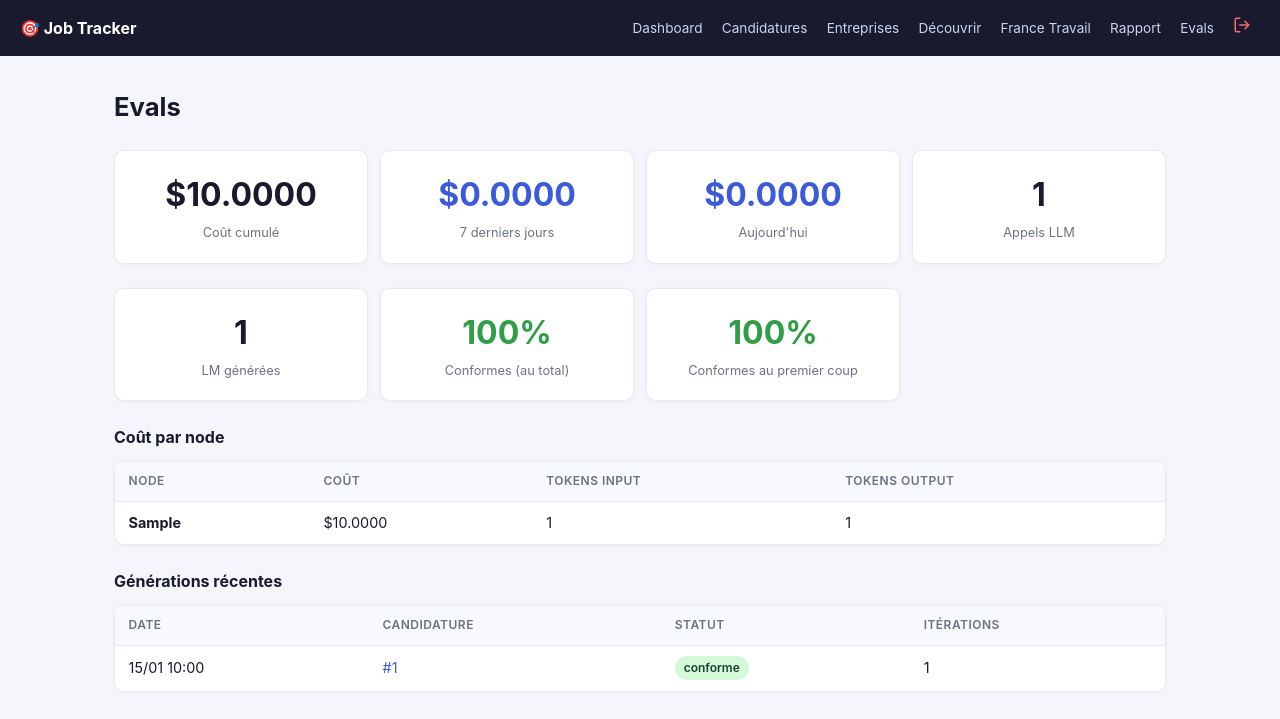
After one commit to adoudi-mondher/job-tracker, a Flask app: page /evals/ in a window 1280 px wide. The commit adds this page. Shown: the top 719 px of the page. Run offline with Flask 3, Linux system fonts and the light colour scheme; the visitor is signed in with stand-in values (Sample User, id 1); tables that the repository leaves empty hold one stand-in row (values such as "Sample post"); some libraries are stand-ins or nearby versions.

Commit message:
feat(evals): ajoute la page /evals (cout LLM, taux conforme, top motifs de rejet)

```diff
--- a/app/__init__.py
+++ b/app/__init__.py
@@ -22,6 +22,7 @@ def create_app(config_class=Config):
     from app.routes.interactions import interactions_bp
     from app.routes.api import api_bp
     from app.routes.offres import offres_bp
+    from app.routes.evals import evals_bp
 
     app.register_blueprint(main_bp)
     app.register_blueprint(entreprises_bp, url_prefix='/entreprises')
@@ -29,5 +30,6 @@ def create_app(config_class=Config):
     app.register_blueprint(interactions_bp, url_prefix='/interactions')
     app.register_blueprint(api_bp, url_prefix='/api')
     app.register_blueprint(offres_bp, url_prefix='/offres')
+    app.register_blueprint(evals_bp, url_prefix='/evals')
 
     return app
--- /dev/null
+++ b/app/routes/evals.py
@@ -0,0 +1,71 @@
+from collections import Counter, defaultdict
+from datetime import datetime, timedelta
+
+from flask import Blueprint, render_template
+from sqlalchemy.exc import OperationalError, ProgrammingError
+
+from app import db
+from app.models import LlmCall, LmGenerationRun
+from app.routes.main import login_required
+
+evals_bp = Blueprint("evals", __name__)
+
+
+@evals_bp.route("/")
+@login_required
+def index():
+    try:
+        appels = LlmCall.query.order_by(LlmCall.created_at.desc()).all()
+        runs = LmGenerationRun.query.order_by(LmGenerationRun.created_at.desc()).all()
+    except (OperationalError, ProgrammingError):
+        # Tables gérées par langgraph-agents (ensure_table) — absentes en dev local (sqlite)
+        # ou si le service n'a jamais tourné contre cette base.
+        db.session.rollback()
+        appels, runs = [], []
+
+    aujourd_hui = datetime.utcnow().date()
+    debut_semaine = aujourd_hui - timedelta(days=7)
+
+    cout_total = sum(float(a.cost_usd or 0) for a in appels)
+    cout_semaine = sum(
+        float(a.cost_usd or 0) for a in appels if a.created_at and a.created_at.date() >= debut_semaine
+    )
+    cout_jour = sum(
+        float(a.cost_usd or 0) for a in appels if a.created_at and a.created_at.date() == aujourd_hui
+    )
+
+    cout_par_node = defaultdict(float)
+    tokens_par_node = defaultdict(lambda: {"input": 0, "output": 0})
+    for a in appels:
+        cout_par_node[a.node] += float(a.cost_usd or 0)
+        tokens_par_node[a.node]["input"] += a.input_tokens or 0
+        tokens_par_node[a.node]["output"] += a.output_tokens or 0
+
+    nb_runs = len(runs)
+    nb_conformes = sum(1 for r in runs if r.statut_verification == "conforme")
+    nb_premier_coup = sum(
+        1 for r in runs if r.statut_verification == "conforme" and r.nb_iterations == 1
+    )
+    taux_conforme = (nb_conformes / nb_runs * 100) if nb_runs else 0
+    taux_premier_coup = (nb_premier_coup / nb_runs * 100) if nb_runs else 0
+
+    motifs_compteur = Counter()
+    for r in runs:
+        for motif in (r.motifs_json or []):
+            motifs_compteur[motif] += 1
+    top_motifs = motifs_compteur.most_common(5)
+
+    return render_template(
+        "evals/index.html",
+        cout_total=cout_total,
+        cout_semaine=cout_semaine,
+        cout_jour=cout_jour,
+        nb_appels=len(appels),
+        cout_par_node=sorted(cout_par_node.items(), key=lambda x: x[1], reverse=True),
+        tokens_par_node=tokens_par_node,
+        nb_runs=nb_runs,
+        taux_conforme=taux_conforme,
+        taux_premier_coup=taux_premier_coup,
+        top_motifs=top_motifs,
+        runs_recents=runs[:10],
+    )
--- a/app/static/css/style.css
+++ b/app/static/css/style.css
@@ -275,6 +275,7 @@ td.notes-cell { max-width: 180px; overflow: hidden; text-overflow: ellipsis; whi
     white-space: nowrap;
 }
 .badge-warning    { background: #fff3cd; color: #7c5e0a; }
+.badge-success    { background: #d3f9d8; color: #1b4332; }
 .badge-à-envoyer  { background: #e8eaf0; color: #3b3f5c; }
 .badge-envoyée    { background: #dbe4ff; color: #1e3a8a; }
 .badge-relance    { background: #fff3cd; color: #7c5e0a; }
--- a/app/templates/base/layout.html
+++ b/app/templates/base/layout.html
@@ -27,6 +27,7 @@
         <a href="{{ url_for('offres.index') }}">Découvrir</a>
         <a href="{{ url_for('offres.france_travail') }}">France Travail</a>
         <a href="{{ url_for('main.rapport') }}" target="_blank">Rapport</a>
+        <a href="{{ url_for('evals.index') }}">Evals</a>
         <a href="{{ url_for('main.logout') }}" class="nav-logout" title="Déconnexion">
             <svg xmlns="http://www.w3.org/2000/svg" width="18" height="18" viewBox="0 0 24 24"
                  fill="none" stroke="currentColor" stroke-width="2" stroke-linecap="round" stroke-linejoin="round">
--- /dev/null
+++ b/app/templates/evals/index.html
@@ -0,0 +1,128 @@
+{% extends "base/layout.html" %}
+{% block title %}Evals — Job Tracker{% endblock %}
+
+{% block content %}
+<div class="page-header">
+    <h1>Evals</h1>
+</div>
+
+{% if nb_appels == 0 and nb_runs == 0 %}
+<p>Aucune donnée pour l'instant — les tables <code>llm_calls</code> et <code>lm_generation_runs</code>
+sont alimentées par le service <code>langgraph-agents</code> (voir <code>docs/roadmap-evals.md</code>).</p>
+{% else %}
+
+<!-- Coût -->
+<div class="stats-grid">
+    <div class="stat-card">
+        <span class="stat-number">${{ "%.4f"|format(cout_total) }}</span>
+        <span class="stat-label">Coût cumulé</span>
+    </div>
+    <div class="stat-card stat-blue">
+        <span class="stat-number">${{ "%.4f"|format(cout_semaine) }}</span>
+        <span class="stat-label">7 derniers jours</span>
+    </div>
+    <div class="stat-card stat-blue">
+        <span class="stat-number">${{ "%.4f"|format(cout_jour) }}</span>
+        <span class="stat-label">Aujourd'hui</span>
+    </div>
+    <div class="stat-card">
+        <span class="stat-number">{{ nb_appels }}</span>
+        <span class="stat-label">Appels LLM</span>
+    </div>
+</div>
+
+<!-- Conformité vérificateur -->
+<div class="stats-grid">
+    <div class="stat-card">
+        <span class="stat-number">{{ nb_runs }}</span>
+        <span class="stat-label">LM générées</span>
+    </div>
+    <div class="stat-card stat-green">
+        <span class="stat-number">{{ "%.0f"|format(taux_conforme) }}%</span>
+        <span class="stat-label">Conformes (au total)</span>
+    </div>
+    <div class="stat-card stat-green">
+        <span class="stat-number">{{ "%.0f"|format(taux_premier_coup) }}%</span>
+        <span class="stat-label">Conformes au premier coup</span>
+    </div>
+</div>
+
+<!-- Coût par node -->
+{% if cout_par_node %}
+<section class="section">
+    <h2>Coût par node</h2>
+    <div class="table-wrapper"><table>
+        <thead>
+            <tr>
+                <th>Node</th>
+                <th>Coût</th>
+                <th>Tokens input</th>
+                <th>Tokens output</th>
+            </tr>
+        </thead>
+        <tbody>
+            {% for node, cout in cout_par_node %}
+            <tr>
+                <td data-label="Node"><strong>{{ node }}</strong></td>
+                <td data-label="Coût">${{ "%.4f"|format(cout) }}</td>
+                <td data-label="Tokens input">{{ tokens_par_node[node].input }}</td>
+                <td data-label="Tokens output">{{ tokens_par_node[node].output }}</td>
+            </tr>
+            {% endfor %}
+        </tbody>
+    </table></div>
+</section>
+{% endif %}
+
+<!-- Top motifs de rejet -->
+{% if top_motifs %}
+<section class="section">
+    <h2>Top motifs de rejet (vérificateur)</h2>
+    <div class="table-wrapper"><table>
+        <thead>
+            <tr>
+                <th>Motif</th>
+                <th>Occurrences</th>
+            </tr>
+        </thead>
+        <tbody>
+            {% for motif, count in top_motifs %}
+            <tr>
+                <td data-label="Motif">{{ motif }}</td>
+                <td data-label="Occurrences"><span class="badge">{{ count }}</span></td>
+            </tr>
+            {% endfor %}
+        </tbody>
+    </table></div>
+</section>
+{% endif %}
+
+<!-- Runs récents -->
+{% if runs_recents %}
+<section class="section">
+    <h2>Générations récentes</h2>
+    <div class="table-wrapper"><table>
+        <thead>
+            <tr>
+                <th>Date</th>
+                <th>Candidature</th>
+                <th>Statut</th>
+                <th>Itérations</th>
+            </tr>
+        </thead>
+        <tbody>
+            {% for r in runs_recents %}
+            <tr>
+                <td data-label="Date">{{ r.created_at.strftime('%d/%m %H:%M') if r.created_at else '—' }}</td>
+                <td data-label="Candidature"><a href="{{ url_for('candidatures.detail', id=r.candidature_id) }}">#{{ r.candidature_id }}</a></td>
+                <td data-label="Statut"><span class="badge{% if r.statut_verification == 'conforme' %} badge-success{% else %} badge-warning{% endif %}">{{ r.statut_verification }}</span></td>
+                <td data-label="Itérations">{{ r.nb_iterations }}</td>
+            </tr>
+            {% endfor %}
+        </tbody>
+    </table></div>
+</section>
+{% endif %}
+
+{% endif %}
+{% endblock %}
```
Also changed, not shown: app/models.py (+30 -0 lines).
